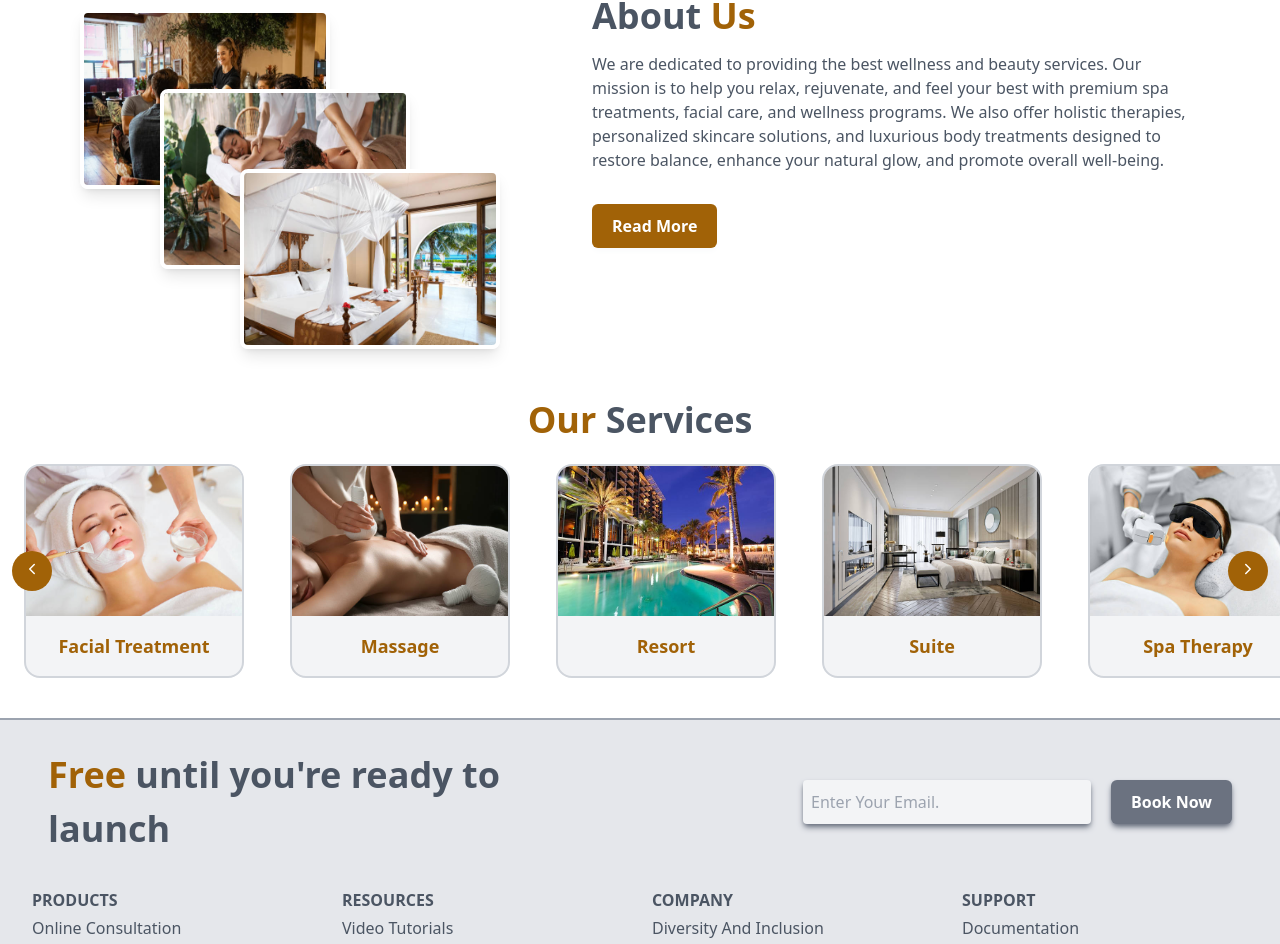
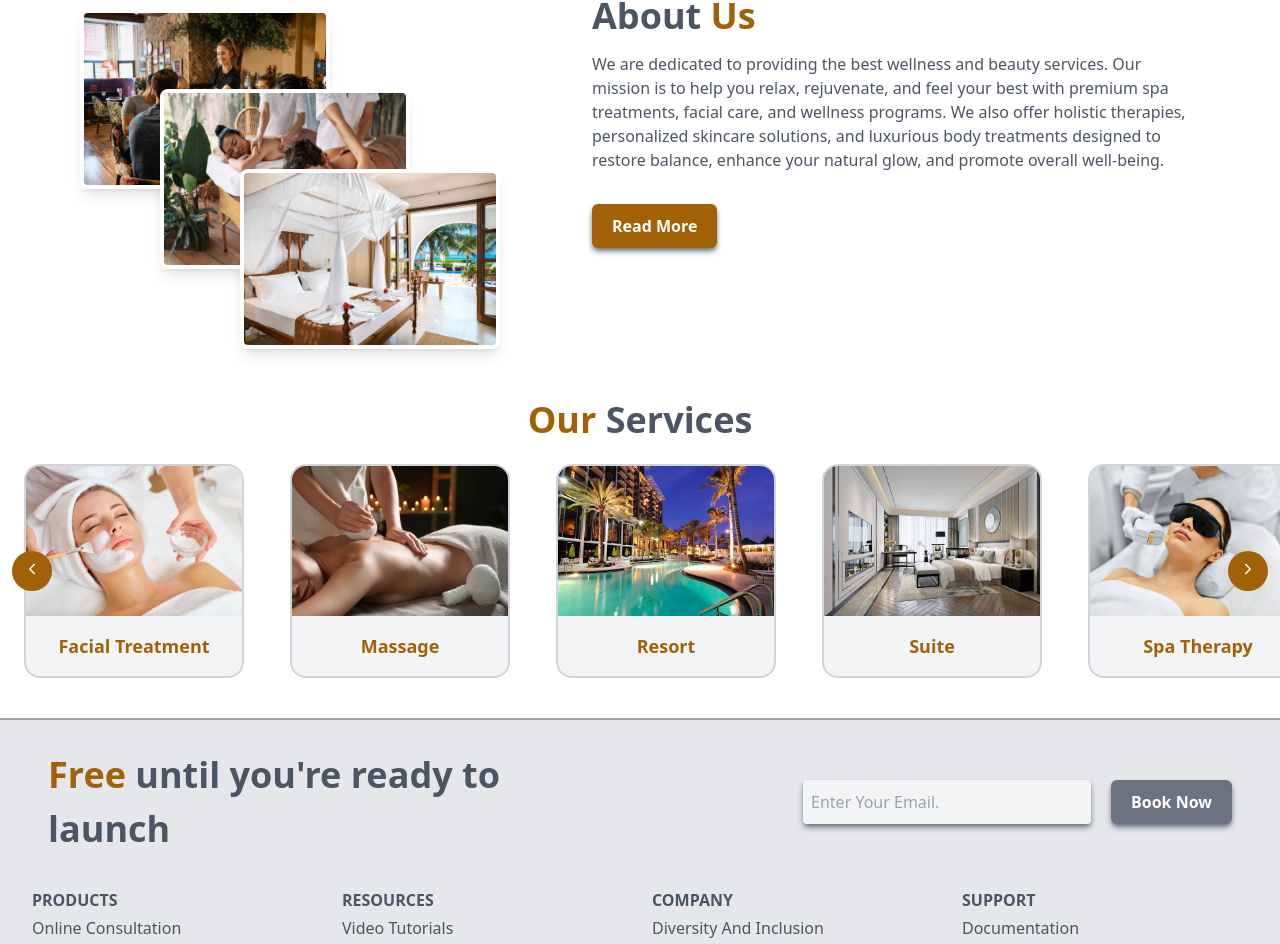
Before and after one commit to Israelclinton/Sapient-glow, a React (Vite) app: page / in a window 1280 px wide. Shown: the part 712-1656 px from the top of the page. Built offline with nearby package versions, Linux system fonts and the light colour scheme.

Commit message:
shadow-gray-500

```diff
--- a/src/Components/AboutUs.jsx
+++ b/src/Components/AboutUs.jsx
@@ -33,7 +33,7 @@ const AboutUs = () => {
         <p className="text-gray-600 text-md">
           We are dedicated to providing the best wellness and beauty services. Our mission is to help you relax, rejuvenate, and feel your best with premium spa treatments, facial care, and wellness programs. We also offer holistic therapies, personalized skincare solutions, and luxurious body treatments designed to restore balance, enhance your natural glow, and promote overall well-being.
         </p>
-      <button className='px-5 text-white duration-500 bg-yellow-700 hover:bg-gray-500 py-2.5 rounded-md font-bold shadow-md shadow-gray-50 mb-6 mt-8'>
+      <button className='px-5 text-white duration-500 bg-yellow-700 hover:bg-gray-500 py-2.5 rounded-md font-bold shadow-md shadow-gray-500 mb-6 mt-8'>
         Read More
       </button>
       </div>
```
